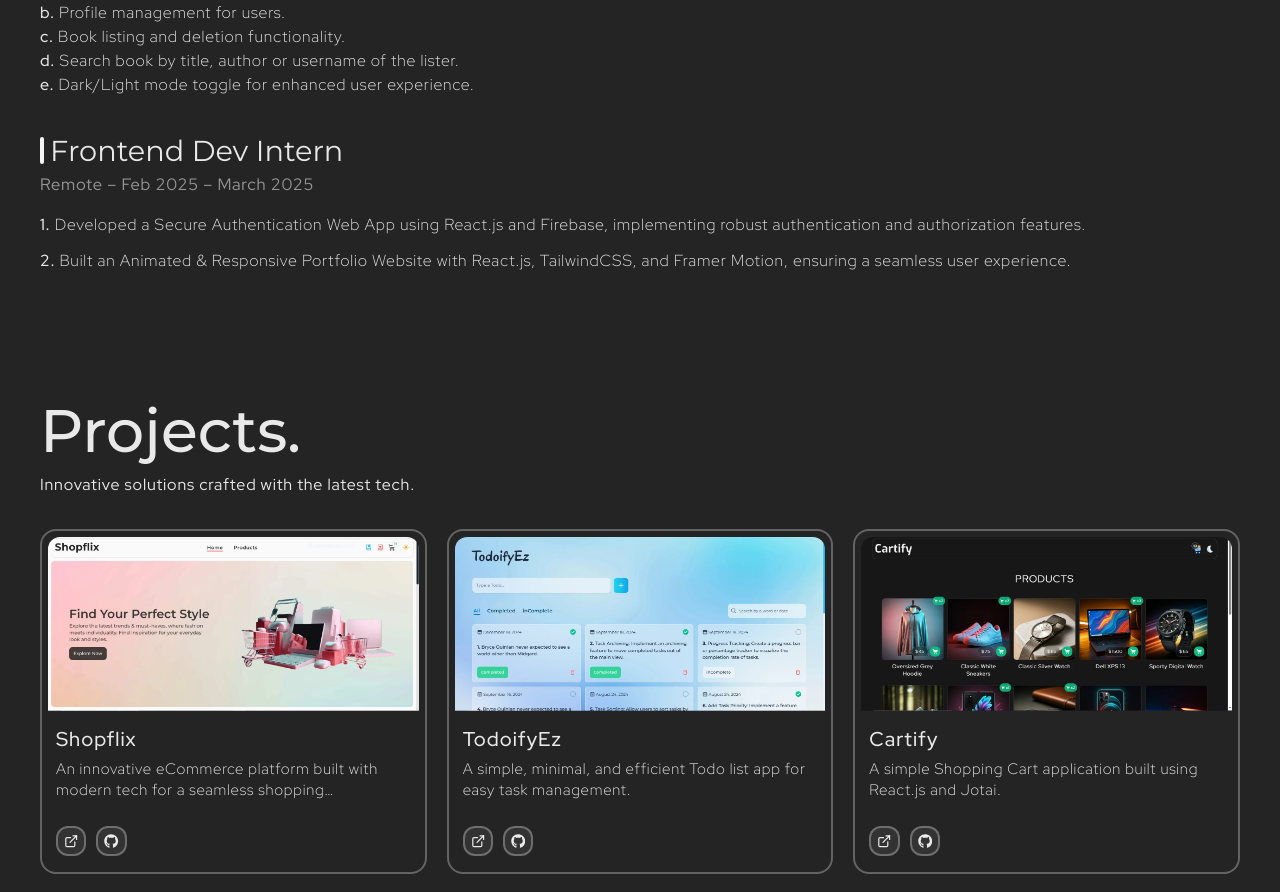
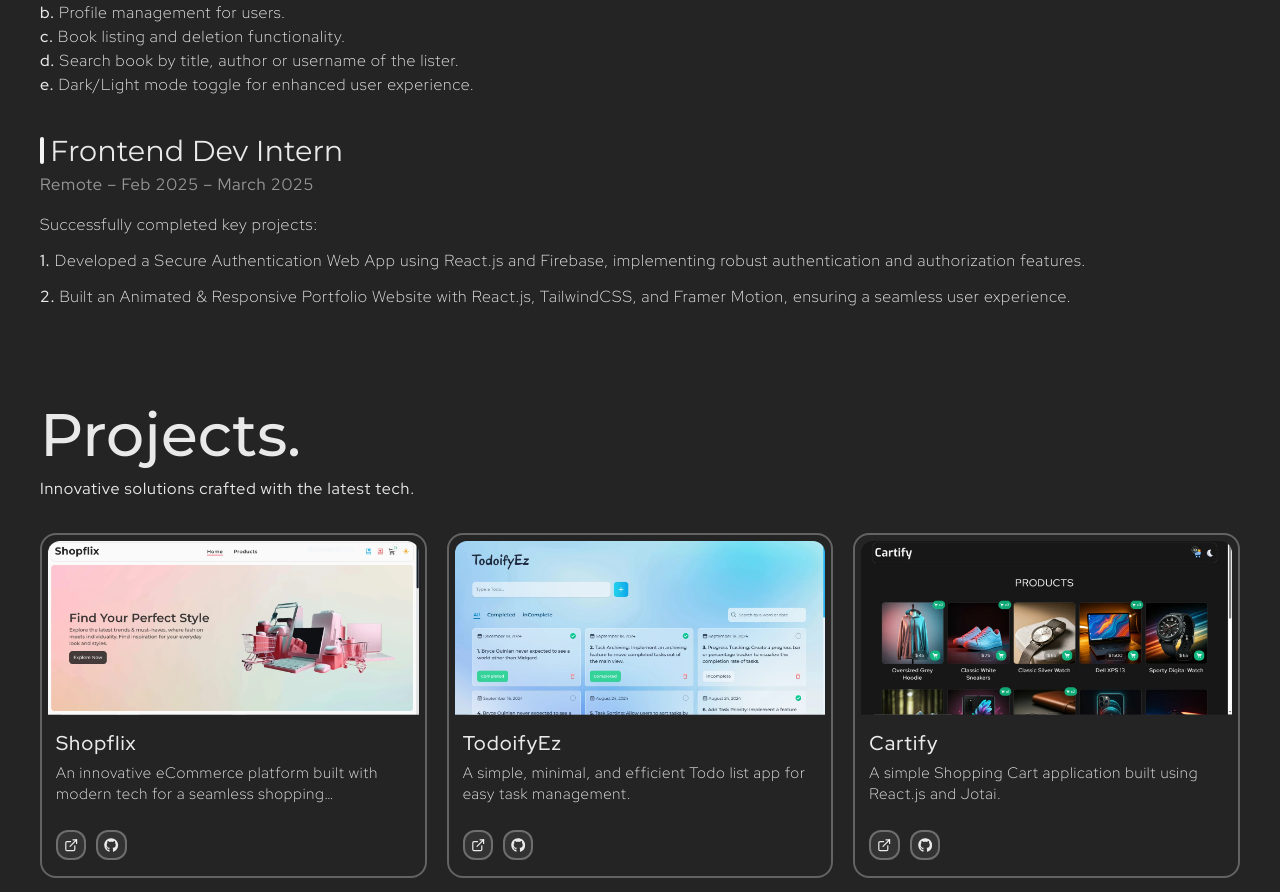
Before and after one commit to AbdurRahman-Khalil/InternIntelligence_Portfolio, a React (Vite) app: page / in a window 1280 px wide. Shown: the part 2148-3040 px from the top of the page. Built offline with nearby package versions, Linux system fonts and the light colour scheme; a web font is replaced by a local one.

Commit message:
fix issue

```diff
--- a/src/components/about/About.jsx
+++ b/src/components/about/About.jsx
@@ -55,15 +55,16 @@ export const About = () => {
                     {/* outlined-a */}
                     {/* <a
                         className="tracking-[0.07em] font-semibold border border-neutral-100 px-5 py-3.5 rounded-2xl transitions"
-                        href="http://flowcv.com/resume/qg1q6kjveo" target="_blank" rel="noopener noreferrer"
+                        href="https://flowcv.com/resume/qg1q6kjveo" target="_blank" rel="noopener noreferrer"
                     >
                         My Resume/CV
                     </a> */}
                     <a
                         className="group text-[0.95rem] min-[840px]:text-base text-neutral-800 tracking-wide font-extrabold
-                        flex items-center gap-1 max-w-fit bg-neutral-50 px-4.5 py-3 rounded-xl transitions"
-                        href="http://flowcv.com/resume/qg1q6kjveo" target="_blank"
+                            flex items-center gap-1 max-w-fit bg-neutral-50 px-4.5 py-3 rounded-xl transitions"
+                        href="https://flowcv.com/resume/qg1q6kjveo" target="_blank"
                     >
+
                         <span>My Resume</span>
                         <FiExternalLink size={18} className="group-hover:-translate-y-[0.165rem] group-hover:translate-x-[0.165rem] transitions" />
                     </a>
--- a/src/components/experience/ExpPortion.jsx
+++ b/src/components/experience/ExpPortion.jsx
@@ -14,7 +14,7 @@ export const ExpPortion = ({ expPortionHeading, expPortionSubHeading, expPortion
     return (
         <motion.div
             ref={expPortionref}
-            className={`exp-portion ${expPortionHeading === "Frontend Developer Intern" ? "mb-0" : "mb-8"}`}
+            className={`exp-portion ${expPortionHeading === "Frontend Dev Intern" ? "mb-0" : "mb-8"}`}
             initial="hidden"
             animate={isInView ? "visible" : "hidden"}
             variants={fadeInUp}
@@ -39,7 +39,7 @@ export const ExpPortion = ({ expPortionHeading, expPortionSubHeading, expPortion
                 className="text-[0.95rem] min-[840px]:text-base font-light tracking-wider space-y-3"
                 variants={fadeInUp}
             >
-                {expPortionHeading === "Frontend Developer Intern" && (
+                {expPortionHeading === "Frontend Dev Intern" && (
                     <motion.p variants={fadeInUp}>
                         Successfully completed key projects:
                     </motion.p>
```
